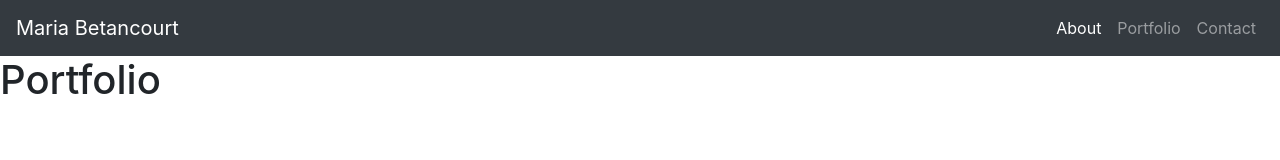
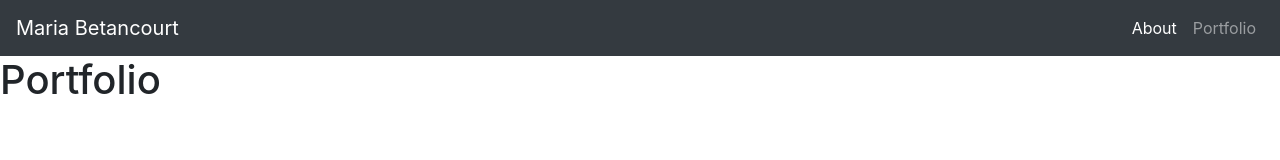
Before and after one commit to MaiaBetancourt/_portfolio, a React (Create React App) app in the folder my-portfolio/: page /Portfolio in a window 1280 px wide. Shown: the top 160 px of the page. Built offline with nearby package versions, Linux system fonts and the light colour scheme.

Commit message:
got rid of the contact page

```diff
--- a/my-portfolio/project.json
+++ b/my-portfolio/project.json
@@ -2,7 +2,7 @@
     {
         "id": 1,
         "name": "Fitness Tracker",
-        "image": "",
+        "image": "/images/",
         "url": ""
     },
     {
--- a/my-portfolio/src/App.js
+++ b/my-portfolio/src/App.js
@@ -12,14 +12,9 @@ function App() {
         <Navbar />
         <Route exact path="/" component={About} />
         <Route exact path="/Portfolio" component={Portfolio} />
-        <Route exact path="/Contact" component={Contact} />
       </div>
     </BrowserRouter>
   );
 }
 
-function Contact() {
-  return <h1>Welcome to Contact!!!</h1>;
-}
-
 export default App;
--- a/my-portfolio/src/components/Navbar.js
+++ b/my-portfolio/src/components/Navbar.js
@@ -21,11 +21,6 @@ export default function Navbar() {
                 Portfolio
               </Link>
             </li>
-            <li className="nav-item">
-              <Link to="/contact" className="nav-link" >
-                Contact
-              </Link>
-            </li>
           </ul>
         </div>
       </nav>
--- a/my-portfolio/src/pages/Portfolio.js
+++ b/my-portfolio/src/pages/Portfolio.js
@@ -1,11 +1,10 @@
 import React, { Component } from "react";
+
+
 
 export default class Portfolio extends Component {
   state = {
-    id: "",
-    name: "",
-    image: "",
-    url: "",
+//    projects
   };
 
   render() {
```
